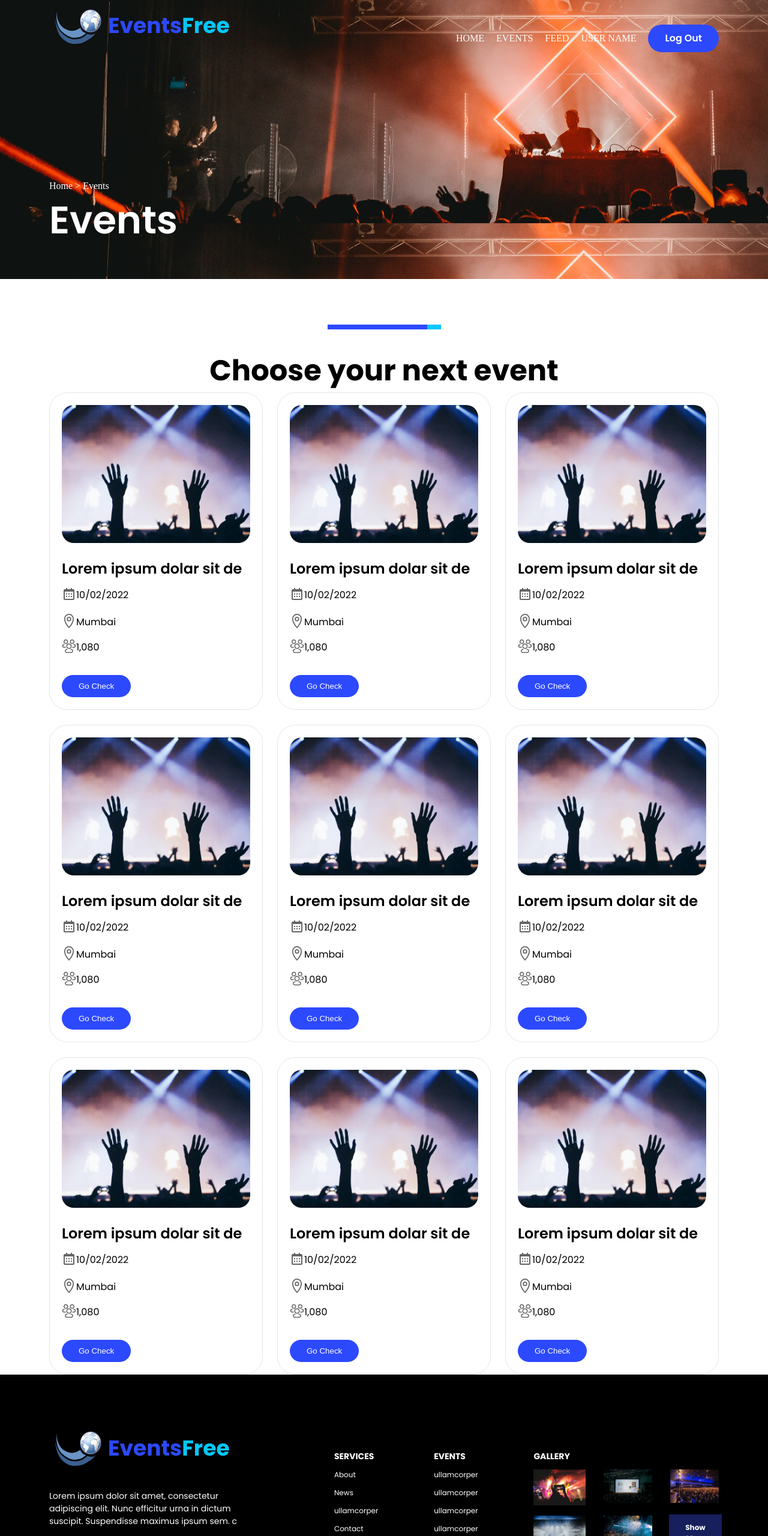
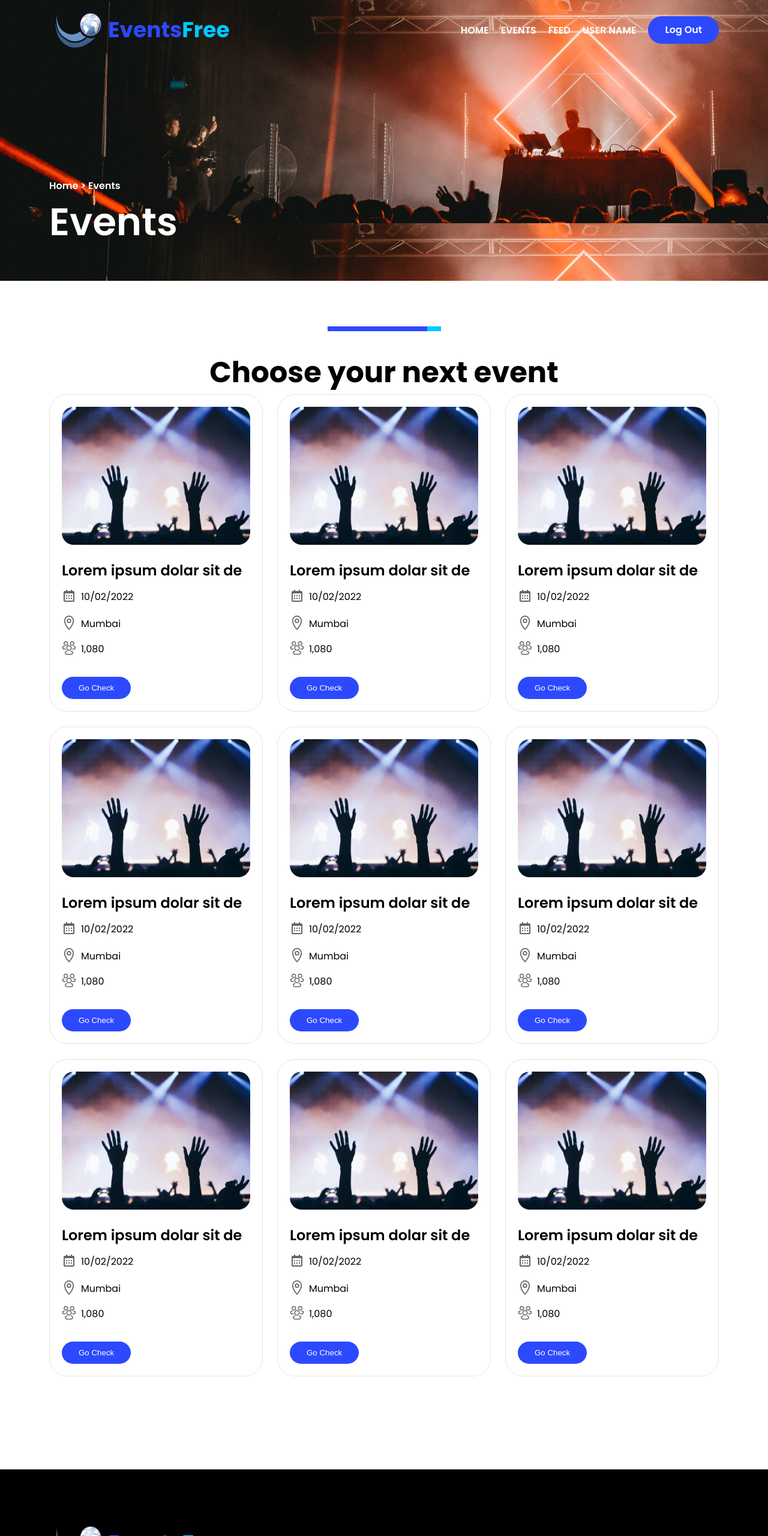
Before and after one commit to Priyanka-390/events, a plain HTML site: page index.html in a window 1280 px wide. Shown: the top 2560 px of the page at 60% size. Drawn offline with Linux system fonts and the light colour scheme.

Commit message:
some changes

```diff
--- a/assets/css/style.css
+++ b/assets/css/style.css
@@ -45,9 +45,14 @@
     width: 100%;
 }
 
+.mb-155 {
+    margin-bottom: 155px;
+}
+
 .bor-rad-20 {
     border-radius: 20px;
 }
+
 
 .d-flex {
     display: flex;
@@ -106,8 +111,34 @@
     padding-top: 32px;
 }
 
-.color {
+.pl-8 {
+    padding-left: 8px;
+}
+
+.ff-home {
+    color: #FFF;
+    font-family: 'Poppins', sans-serif;
+    font-size: 16px;
+    font-style: normal;
+    font-weight: 400;
+    line-height: 150%;
+}
+
+.text-color {
     color: #FFFfff;
+}
+
+.cursor-point {
+    cursor: pointer;
+}
+
+.ff-home {
+    color: #FFF;
+    font-family: 'Poppins', sans-serif;
+    font-size: 16px;
+    font-style: normal;
+    font-weight: 600;
+    line-height: normal;
 }
 
 .ff-date {
@@ -187,7 +218,7 @@
     padding-top: 41px;
 }
 
-.color {
+.text-color {
     color: #FFFfff;
 }
 
@@ -197,7 +228,7 @@
 
 .ff-big-event {
     color: #FFF;
-    font-family: Poppins;
+    font-family: 'Poppins', sans-serif;
     font-size: 64px;
     font-style: normal;
     font-weight: 600;
@@ -277,7 +308,7 @@
 
 .ff-about {
     color: #FFF;
-    font-family: Poppins;
+    font-family: 'Poppins', sans-serif;
     font-size: 12px;
     font-style: normal;
     font-weight: 400;
@@ -333,24 +364,52 @@
 
 .ff-credit {
     color: #FFF;
-    font-family: Poppins;
+    font-family: 'Poppins', sans-serif;
     font-size: 14px;
     font-style: normal;
     font-weight: 400;
     line-height: normal;
 }
-.mt-10{
+
+.mt-10 {
     margin-top: 10px;
 }
-.ml-15{
+
+.ml-15 {
     margin-left: 15px;
 }
-.pt-30{
+
+.pt-30 {
     padding-top: 30px;
 }
-.pl-56{
+
+.pl-56 {
     padding-left: 56px;
 }
-.pl-64{
+
+.pl-64 {
     padding-left: 64px;
 }
+
+.col-12 {
+    width: 100%;
+    padding-left: 12px;
+    padding-right: 12px;
+}
+
+@media (min-width:576px) {
+    .col-sm-6 {
+        width: 50%;
+        padding-left: 12px;
+        padding-right: 12px;
+    }
+}
+
+@media (min-width:992px) {
+    .col-lg-4 {
+        width: 33.33%;
+        padding-left: 12px;
+        padding-right: 12px;
+    }
+
+}
--- a/index.html
+++ b/index.html
@@ -12,25 +12,27 @@
     <div class="bg-img">
         <div class="container">
             <nav>
-                <div class="d-flex justify-content-between">
+                <div class="d-flex align-items-center justify-content-between pt-17">
                     <div class="d-flex align-items-center ">
                         <img src="./assets/images/png/event.png" alt="event">
                         <span class="ff-event">Events</span>
                         <span class="ff-event color-free">Free</span>
                     </div>
-                    <div class="d-flex align-items-center">
-                        <ul class="d-flex align-items-center color gap-20 pt-41">
-                            <li>HOME</li>
-                            <li>EVENTS</li>
-                            <li>FEED</li>
-                            <li>USER NAME</li>
+                    <div class="d-flex align-items-center gap-20">
+                        <ul class="d-flex align-items-center color gap-20">
+                            <li><a href="" class="ff-home">HOME</a></li>
+                            <li><a href="" class="ff-home">EVENTS</a></li>
+                            <li><a href="" class="ff-home">FEED</a></li>
+                            <li><a href="" class="ff-home">USER NAME</a></li>
+                        </ul>
+                        <div>
                             <button class="ff-log border">Log Out</button>
-                        </ul>
+                        </div>
                     </div>
                 </div>
             </nav>
-            <p class="color pt-214">Home > Events</p>
-            <p class="color ff-big-event pb-50">Events</p>
+            <p class="text-color ff-home pt-214">Home > Events</p>
+            <p class="text-color ff-big-event pb-50">Events</p>
 
         </div>
     </div>
@@ -43,34 +45,34 @@
         </span>
         <p class="ff-choose ">Choose your next event</p>
         <div class="container">
-            <div class="row">
-                <div class="col-4 mb-25">
+            <div class="row mb-155">
+                <div class=" col-lg-4 col-sm-6 col-12 mb-25">
                     <div class="card">
                         <img src="./assets/images/png/rectangle.png" alt="rectangle" class="w-100 bor-rad-20">
                         <p class="d-flex align-items-center ff-lorem pt-21">Lorem ipsum dolar sit de</p>
                         <div class="d-flex align-items-center pt-12">
                             <span><img src="./assets/images/svg/svg1.svg" alt="1">
                             </span>
-                            <p class="ff-date">10/02/2022</p>
+                            <p class="ff-date pl-8">10/02/2022</p>
                         </div>
                         <div class="d-flex align-items-center pt-17">
                             <span>
                                 <img src="./assets/images/svg/svg2.svg" alt="2">
                             </span>
-                            <p class="ff-date">Mumbai</p>
+                            <p class="ff-date pl-8">Mumbai</p>
                         </div>
                         <div class="d-flex align-items-center pt-14">
                             <span>
                                 <img src="./assets/images/svg/svg3.svg" alt="3">
                             </span>
-                            <p class="ff-date">1,080</p>
+                            <p class="ff-date pl-8">1,080</p>
                         </div>
                         <div class="pt-32">
-                            <button class="crdbtn color">Go Check</button>
+                            <button class="crdbtn text-color">Go Check</button>
                         </div>
                     </div>
                 </div>
-                <div class="col-4 mb-25">
+                <div class=" col-lg-4 col-sm-6 col-12 mb-25">
                     <div class="card">
                         <img src="./assets/images/png/rectangle.png" alt="rectangle" class="w-100 bor-rad-20">
                         <p class="d-flex align-items-center ff-lorem pt-21">Lorem ipsum dolar sit de</p>
@@ -78,26 +80,26 @@
                             <span>
                                 <img src="./assets/images/svg/svg1.svg" alt="1">
                             </span>
-                            <p class="ff-date">10/02/2022</p>
+                            <p class="ff-date pl-8">10/02/2022</p>
                         </div>
                         <div class="d-flex align-items-center pt-17">
                             <span>
                                 <img src="./assets/images/svg/svg2.svg" alt="2">
                             </span>
-                            <p class="ff-date">Mumbai</p>
+                            <p class="ff-date pl-8">Mumbai</p>
                         </div>
                         <div class="d-flex align-items-center pt-14">
                             <span>
                                 <img src="./assets/images/svg/svg3.svg" alt="3">
                             </span>
-                            <p class="ff-date">1,080</p>
+                            <p class="ff-date pl-8">1,080</p>
                         </div>
                         <div class="pt-32">
-                            <button class="crdbtn color">Go Check</button>
+                            <button class="crdbtn text-color">Go Check</button>
                         </div>
                     </div>
                 </div>
-                <div class="col-4 mb-25">
+                <div class=" col-lg-4 col-sm-6 col-12 mb-25">
                     <div class="card">
                         <img src="./assets/images/png/rectangle.png" alt="rectangle" class="w-100 bor-rad-20">
                         <p class="d-flex align-items-center ff-lorem pt-21">Lorem ipsum dolar sit de</p>
@@ -105,26 +107,26 @@
                             <span>
                                 <img src="./assets/images/svg/svg1.svg" alt="1">
                             </span>
-                            <p class="ff-date">10/02/2022</p>
+                            <p class="ff-date pl-8">10/02/2022</p>
                         </div>
                         <div class="d-flex align-items-center pt-17">
                             <span>
                                 <img src="./assets/images/svg/svg2.svg" alt="2">
                             </span>
-                            <p class="ff-date">Mumbai</p>
+                            <p class="ff-date pl-8">Mumbai</p>
                         </div>
                         <div class="d-flex align-items-center pt-14">
                             <span>
                                 <img src="./assets/images/svg/svg3.svg" alt="3">
                             </span>
-                            <p class="ff-date">1,080</p>
+                            <p class="ff-date pl-8">1,080</p>
                         </div>
                         <div class="pt-32">
-                            <button class="crdbtn color">Go Check</button>
+                            <button class="crdbtn text-color">Go Check</button>
                         </div>
                     </div>
                 </div>
-                <div class="col-4 mb-25">
+                <div class=" col-lg-4 col-sm-6 col-12 mb-25">
                     <div class="card">
                         <img src="./assets/images/png/rectangle.png" alt="rectangle" class="w-100 bor-rad-20">
                         <p class="d-flex align-items-center ff-lorem pt-21">Lorem ipsum dolar sit de</p>
@@ -132,26 +134,26 @@
                             <span>
                                 <img src="./assets/images/svg/svg1.svg" alt="1">
                             </span>
-                            <p class="ff-date">10/02/2022</p>
+                            <p class="ff-date pl-8">10/02/2022</p>
                         </div>
                         <div class="d-flex align-items-center pt-17">
                             <span>
                                 <img src="./assets/images/svg/svg2.svg" alt="2">
                             </span>
-                            <p class="ff-date">Mumbai</p>
+                            <p class="ff-date pl-8">Mumbai</p>
                         </div>
                         <div class="d-flex align-items-center pt-14">
                             <span>
                                 <img src="./assets/images/svg/svg3.svg" alt="3">
                             </span>
-                            <p class="ff-date">1,080</p>
+                            <p class="ff-date pl-8">1,080</p>
                         </div>
                         <div class="pt-32">
-                            <button class="crdbtn color">Go Check</button>
+                            <button class="crdbtn text-color">Go Check</button>
                         </div>
                     </div>
                 </div>
-                <div class="col-4 mb-25">
+                <div class=" col-lg-4 col-sm-6 col-12 mb-25">
                     <div class="card">
                         <img src="./assets/images/png/rectangle.png" alt="rectangle" class="w-100 bor-rad-20">
                         <p class="d-flex align-items-center ff-lorem pt-21">Lorem ipsum dolar sit de</p>
@@ -159,26 +161,26 @@
                             <span>
                                 <img src="./assets/images/svg/svg1.svg" alt="1">
                             </span>
-                            <p class="ff-date">10/02/2022</p>
+                            <p class="ff-date pl-8">10/02/2022</p>
                         </div>
                         <div class="d-flex align-items-center pt-17">
                             <span>
                                 <img src="./assets/images/svg/svg2.svg" alt="2">
                             </span>
-                            <p class="ff-date">Mumbai</p>
+                            <p class="ff-date pl-8">Mumbai</p>
                         </div>
                         <div class="d-flex align-items-center pt-14">
                             <span>
                                 <img src="./assets/images/svg/svg3.svg" alt="3">
                             </span>
-                            <p class="ff-date">1,080</p>
+                            <p class="ff-date pl-8">1,080</p>
                         </div>
                         <div class="pt-32">
-                            <button class="crdbtn color">Go Check</button>
+                            <button class="crdbtn text-color">Go Check</button>
                         </div>
                     </div>
                 </div>
-                <div class="col-4 mb-25">
+                <div class= "col-12 col-lg-4 col-sm-6 col-12  mb-25">
                     <div class="card">
                         <img src="./assets/images/png/rectangle.png" alt="rectangle" class="w-100 bor-rad-20">
                         <p class="d-flex align-items-center ff-lorem pt-21">Lorem ipsum dolar sit de</p>
@@ -186,26 +188,26 @@
                             <span>
                                 <img src="./assets/images/svg/svg1.svg" alt="1">
                             </span>
-                            <p class="ff-date">10/02/2022</p>
+                            <p class="ff-date pl-8">10/02/2022</p>
                         </div>
                         <div class="d-flex align-items-center pt-17">
                             <span>
                                 <img src="./assets/images/svg/svg2.svg" alt="2">
                             </span>
-                            <p class="ff-date">Mumbai</p>
+                            <p class="ff-date pl-8">Mumbai</p>
                         </div>
                         <div class="d-flex align-items-center pt-14">
                             <span>
                                 <img src="./assets/images/svg/svg3.svg" alt="3">
                             </span>
-                            <p class="ff-date">1,080</p>
+                            <p class="ff-date pl-8">1,080</p>
                         </div>
                         <div class="pt-32">
-                            <button class="crdbtn color">Go Check</button>
+                            <button class="crdbtn text-color">Go Check</button>
                         </div>
                     </div>
                 </div>
-                <div class="col-4">
+                <div class=" col-lg-4 col-sm-6 col-12">
                     <div class="card">
                         <img src="./assets/images/png/rectangle.png" alt="rectangle" class="w-100 bor-rad-20">
                         <p class="d-flex align-items-center ff-lorem pt-21">Lorem ipsum dolar sit de</p>
@@ -213,26 +215,26 @@
                             <span>
                                 <img src="./assets/images/svg/svg1.svg" alt="1">
                             </span>
-                            <p class="ff-date">10/02/2022</p>
+                            <p class="ff-date pl-8">10/02/2022</p>
                         </div>
                         <div class="d-flex align-items-center pt-17">
                             <span>
                                 <img src="./assets/images/svg/svg2.svg" alt="2">
                             </span>
-                            <p class="ff-date">Mumbai</p>
+                            <p class="ff-date pl-8">Mumbai</p>
                         </div>
                         <div class="d-flex align-items-center pt-14">
                             <span>
                                 <img src="./assets/images/svg/svg3.svg" alt="3">
                             </span>
-                            <p class="ff-date">1,080</p>
+                            <p class="ff-date pl-8">1,080</p>
                         </div>
                         <div class="pt-32">
-                            <button class="crdbtn color">Go Check</button>
+                            <button class="crdbtn text-color">Go Check</button>
                         </div>
                     </div>
                 </div>
-                <div class="col-4">
+                <div class=" col-lg-4 col-sm-6 col-12">
                     <div class="card">
                         <img src="./assets/images/png/rectangle.png" alt="rectangle" class="w-100 bor-rad-20">
                         <p class="d-flex align-items-center ff-lorem pt-21">Lorem ipsum dolar sit de</p>
@@ -240,26 +242,26 @@
                             <span>
                                 <img src="./assets/images/svg/svg1.svg" alt="1">
                             </span>
-                            <p class="ff-date">10/02/2022</p>
+                            <p class="ff-date pl-8">10/02/2022</p>
                         </div>
                         <div class="d-flex align-items-center pt-17">
                             <span>
                                 <img src="./assets/images/svg/svg2.svg" alt="2">
                             </span>
-                            <p class="ff-date">Mumbai</p>
+                            <p class="ff-date pl-8">Mumbai</p>
                         </div>
                         <div class="d-flex align-items-center pt-14">
                             <span>
                                 <img src="./assets/images/svg/svg3.svg" alt="3">
                             </span>
-                            <p class="ff-date">1,080</p>
+                            <p class="ff-date pl-8">1,080</p>
                         </div>
                         <div class="pt-32">
-                            <button class="crdbtn color">Go Check</button>
+                            <button class="crdbtn text-color">Go Check</button>
                         </div>
                     </div>
                 </div>
-                <div class="col-4">
+                <div class=" col-lg-4 col-sm-6 col-12">
                     <div class="card">
                         <img src="./assets/images/png/rectangle.png" alt="rectangle" class="w-100 bor-rad-20">
                         <p class="d-flex align-items-center ff-lorem pt-21">Lorem ipsum dolar sit de</p>
@@ -267,26 +269,25 @@
                             <span>
                                 <img src="./assets/images/svg/svg1.svg" alt="1">
                             </span>
-                            <p class="ff-date">10/02/2022</p>
+                            <p class="ff-date pl-8">10/02/2022</p>
                         </div>
                         <div class="d-flex align-items-center pt-17">
                             <span>
                                 <img src="./assets/images/svg/svg2.svg" alt="2">
                             </span>
-                            <p class="ff-date">Mumbai</p>
+                            <p class="ff-date pl-8">Mumbai</p>
                         </div>
                         <div class="d-flex align-items-center pt-14">
                             <span>
                                 <img src="./assets/images/svg/svg3.svg" alt="3">
                             </span>
-                            <p class="ff-date">1,080</p>
+                            <p class="ff-date pl-8">1,080</p>
                         </div>
                         <div class="pt-32">
-                            <button class="crdbtn color">Go Check</button>
+                            <button class="crdbtn text-color">Go Check</button>
                         </div>
                     </div>
                 </div>
-
             </div>
 
         </div>
@@ -303,7 +304,8 @@
                         <span class="ff-event color-free">Free</span>
                     </div>
                     <div>
-                        <p class="color pt-36 ff-ipsum">Lorem ipsum dolor sit amet, consectetur adipiscing elit. Nunc
+                        <p class="text-color pt-36 ff-ipsum">Lorem ipsum dolor sit amet, consectetur adipiscing elit.
+                            Nunc
                             efficitur urna in dictum suscipit. Suspendisse maximus
                             ipsum sem. c</p>
                     </div>
@@ -351,42 +353,44 @@
                 <div class="col-7">
                     <div class="row d-flex">
                         <ul class="col-3">
-                            <li class="pt-126 color ff-service">SERVICES</li>
-                            <li class="color pt-11 ff-about">About</li>
-                            <li class="color pt-12 ff-about">News</li>
-                            <li class="color pt-12 ff-about">ullamcorper</li>
-                            <li class="color pt-12 ff-about">Contact</li>
+                            <li class="pt-126 text-color ff-service">SERVICES</li>
+                            <li class=" pt-11"><a href="" class="text-color ff-about">About</a></li>
+                            <li class="pt-12"><a href="" class="text-color  ff-about">News</a></li>
+                            <li class="pt-12"><a href="" class=" text-color ff-about">ullamcorper</a></li>
+                            <li class="pt-12"><a href="" class="text-color ff-about">Contact</a></li>
                         </ul>
                         <ul class="col-3">
-                            <li class="pt-126 ff-service color">EVENTS</li>
-                            <li class="ff-about pt-11 color">ullamcorper</li>
-                            <li class="ff-about pt-12 color">ullamcorper</li>
-                            <li class="ff-about pt-12 color">ullamcorper</li>
-                            <li class="ff-about pt-12 color">ullamcorper</li>
+                            <li class="pt-126 ff-service text-color">EVENTS</li>
+                            <li class="pt-11"><a href="" class="ff-about  text-color">ullamcorper</a></li>
+                            <li class=" pt-12 "><a href="" class="ff-about text-color">ullamcorper</a></li>
+                            <li class="pt-12"><a href="" class="ff-about text-color">ullamcorper</a></li>
+                            <li class="pt-12"><a href="" class="ff-about text-color">ullamcorper</a></li>
                         </ul>
-                        <ul class="col-6">
-                            <li class="pt-126 ff-service color d-flex">GALLERY</li>
+                        <div class="col-6">
+                            <p class="pt-126 ff-service text-color d-flex">GALLERY</p>
                             <ul class="row">
-                                <li class="col-4 pt-11"><img src="./assets/images/png/rec1.png" alt="#" class="w-100">
+                                <li class="col-4 pt-11"><img src="./assets/images/png/rec1.png" alt="#"
+                                        class="w-100 cursor-point">
                                 </li>
                                 <li class="col-4 pt-11 pl-18"> <img src="./assets/images/png/rec3.png" alt="3"
-                                        class="w-100"></li>
+                                        class="w-100 cursor-point"></li>
                                 <li class="col-4 pt-11 pl-18"><img src="./assets/images/png/rec4.png" alt="4"
-                                        class="w-100"> </li>
-                                <li class="col-4 pt-13"><img src="./assets/images/png/rec2.png" alt="2" class="w-100">
+                                        class="w-100 cursor-point"> </li>
+                                <li class="col-4 pt-13"><img src="./assets/images/png/rec2.png" alt="2"
+                                        class="w-100 cursor-point">
                                 </li>
                                 <li class="col-4 pl-18 pt-13"><img src="./assets/images/png/rec5.png" alt="5"
-                                        class="w-100"></li>
+                                        class="w-100 cursor-point"></li>
                                 <li> <a href="" class="col-4 show-more ml-15 mt-10 pxy">Show More</a> </li>
                             </ul>
-                        </ul>
+                        </div>
                     </div>
                 </div>
             </div>
-            <p class="color d-flex align-items-center justify-content pb-25 pt-123 ff-credit">© Credits of companyName
+            <p class="text-color d-flex align-items-center justify-content pb-25 pt-123 ff-credit">© Credits of
+                companyName
                 belong to companyName.</p>
         </div>
-    </div>
     </div>
 </body>
 
```
